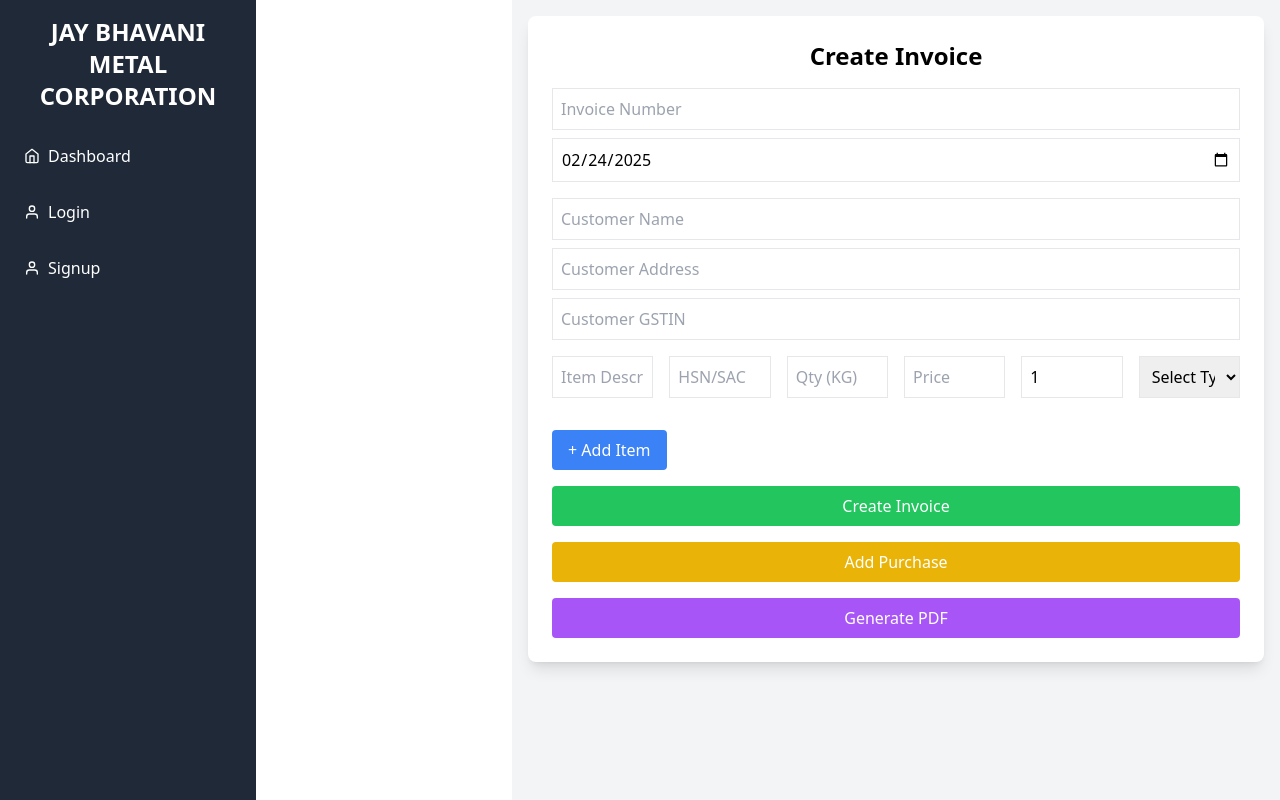
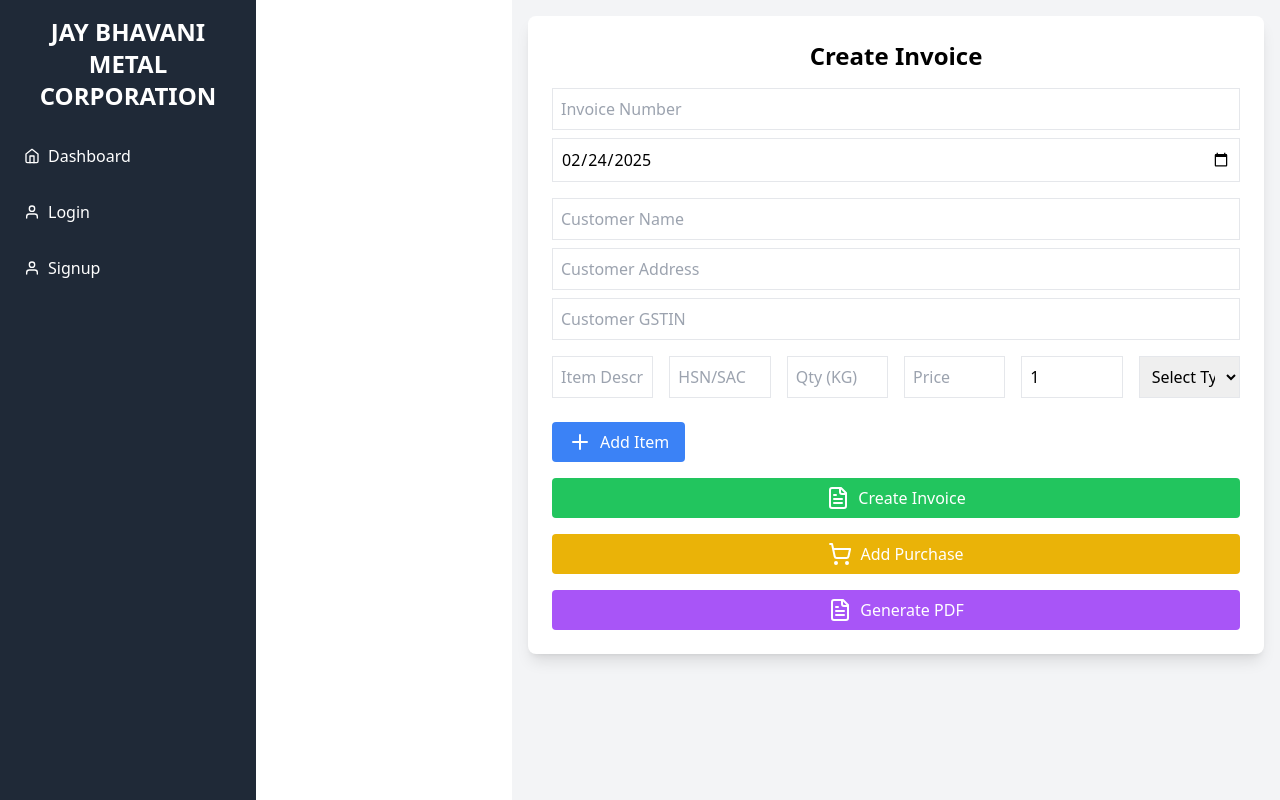
Before and after one commit to Mjahir/Bhavani-ERP, a React (Vite) app: page /invoice in a window 1280 px wide. Built offline with nearby package versions, Linux system fonts and the light colour scheme; no server answers.

Commit message:
icons are added

```diff
--- a/package.json
+++ b/package.json
@@ -14,6 +14,7 @@
     "firebase": "^11.3.1",
     "jspdf": "^2.5.2",
     "jspdf-autotable": "^3.8.4",
+    "lucide-react": "^0.475.0",
     "react": "^19.0.0",
     "react-chartjs-2": "^5.3.0",
     "react-dom": "^19.0.0",
--- a/src/components/pages/Dashbord.jsx
+++ b/src/components/pages/Dashbord.jsx
@@ -3,6 +3,7 @@ import { db } from "../firebase/firebase";
 import { collection, getDocs } from "firebase/firestore";
 import { getAuth, onAuthStateChanged } from "firebase/auth";
 import { BarChart, Bar, XAxis, YAxis, Tooltip, CartesianGrid } from "recharts";
+import { Home, User, BarChart2 } from 'lucide-react';
 
 const Dashboard = () => {
   const [inventory, setInventory] = useState([]);
@@ -50,11 +51,15 @@ const Dashboard = () => {
       {user ? (
         <>
           <div className="bg-gradient-to-r from-blue-500 to-teal-400 text-white p-6 rounded-lg shadow-lg mb-6">
-            <h1 className="text-3xl font-bold mb-2">Welcome back, {user.email}!</h1>
+            <h1 className="text-3xl font-bold mb-2 flex items-center">
+              <User className="mr-2" /> Welcome back, {user.email}!
+            </h1>
             <p className="text-lg">Role: {userRole || "N/A"}</p>
           </div>
           <div className="bg-white shadow-lg rounded-lg p-6 mb-6">
-            <h2 className="text-xl font-bold mb-4">Inventory Overview</h2>
+            <h2 className="text-xl font-bold mb-4 flex items-center">
+              <BarChart2 className="mr-2" /> Inventory Overview
+            </h2>
             <BarChart width={500} height={300} data={chartData}>
               <CartesianGrid strokeDasharray="3 3" />
               <XAxis dataKey="name" />
@@ -66,8 +71,8 @@ const Dashboard = () => {
         </>
       ) : (
         <div className="text-center">
-          <h1 className="text-4xl font-extrabold mb-4 text-transparent bg-clip-text bg-gradient-to-r from-blue-500 to-teal-400">
-            Welcome to Bhavani Metal Corporation
+          <h1 className="text-4xl font-extrabold mb-4 text-transparent bg-clip-text bg-gradient-to-r from-blue-500 to-teal-400 flex items-center justify-center">
+            <Home className="mr-2" /> Welcome to Bhavani Metal Corporation
           </h1>
           <p className="text-xl text-gray-700">We will contact you soon.</p>
         </div>
--- a/src/components/pages/Invoices.jsx
+++ b/src/components/pages/Invoices.jsx
@@ -3,6 +3,7 @@ import { jsPDF } from "jspdf";
 import "jspdf-autotable";
 import { db } from "../firebase/firebase";
 import { collection, addDoc, doc, updateDoc, getDoc } from "firebase/firestore";
+import { Plus, FileText, ShoppingCart } from 'lucide-react'; // Remove FilePdf, update icon names
 
 const bankDetails = {
   name: "Central Bank of India A/c",
@@ -193,10 +194,18 @@ const Invoice = () => {
         </div>
       ))}
 
-      <button onClick={addItem} className="bg-blue-500 text-white px-4 py-2 rounded mt-2">+ Add Item</button>
-      <button onClick={handleCreateInvoice} className="bg-green-500 text-white px-4 py-2 rounded mt-4 w-full">Create Invoice</button>
-      <button onClick={handleAddPurchase} className="bg-yellow-500 text-white px-4 py-2 rounded mt-4 w-full">Add Purchase</button>
-      <button onClick={generatePDF} className="bg-purple-500 text-white px-4 py-2 rounded mt-4 w-full">Generate PDF</button>
+      <button onClick={addItem} className="bg-blue-500 text-white px-4 py-2 rounded mt-2 flex items-center">
+        <Plus className="mr-2" /> Add Item
+      </button>
+      <button onClick={handleCreateInvoice} className="bg-green-500 text-white px-4 py-2 rounded mt-4 w-full flex items-center justify-center">
+        <FileText className="mr-2" /> Create Invoice
+      </button>
+      <button onClick={handleAddPurchase} className="bg-yellow-500 text-white px-4 py-2 rounded mt-4 w-full flex items-center justify-center">
+        <ShoppingCart className="mr-2" /> Add Purchase
+      </button>
+      <button onClick={generatePDF} className="bg-purple-500 text-white px-4 py-2 rounded mt-4 w-full flex items-center justify-center">
+        <FileText className="mr-2" /> Generate PDF
+      </button>
     </div>
   );
 };
```
Also changed, not shown: 1 other file (tests, documents, lock files or other folders).
